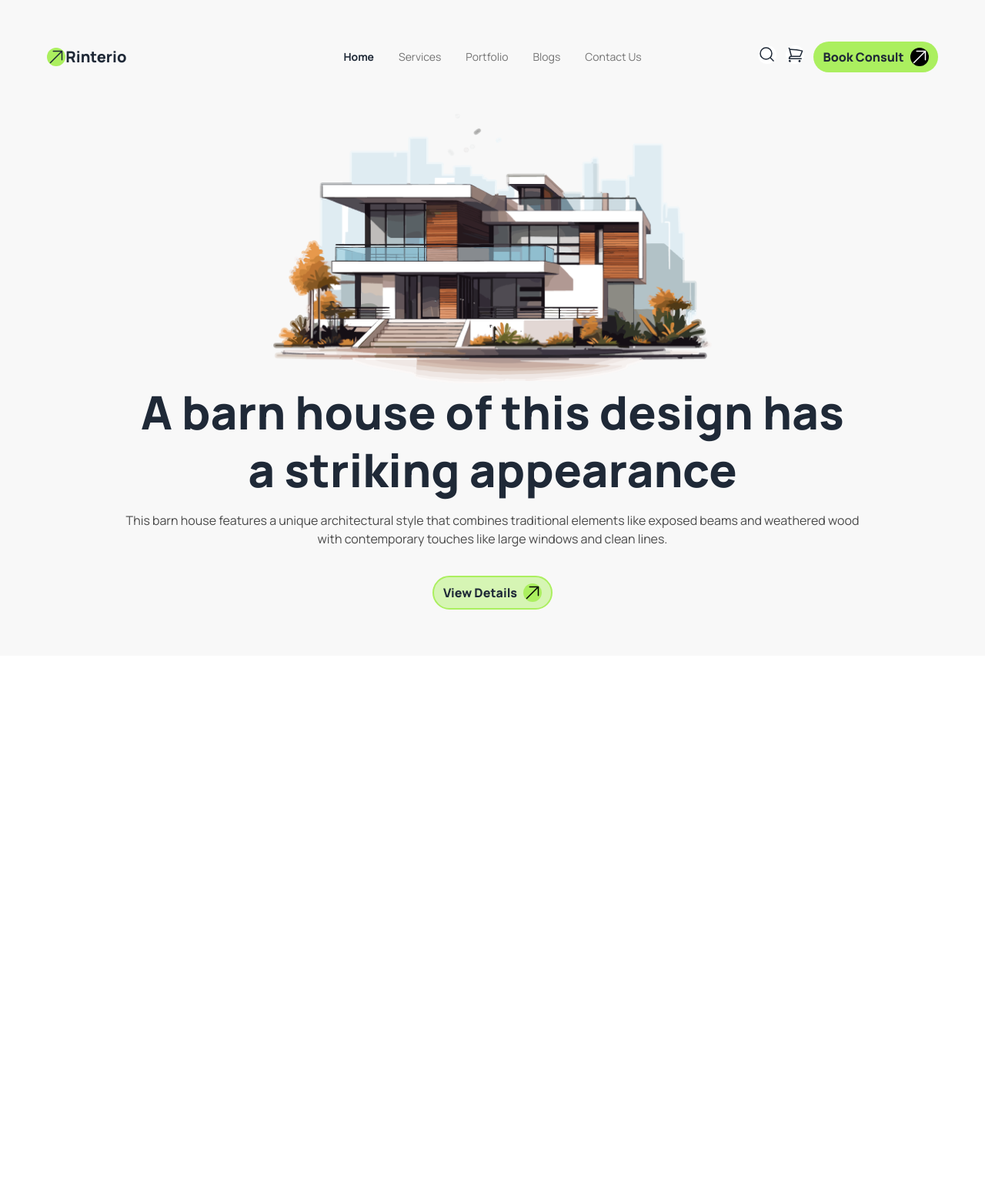
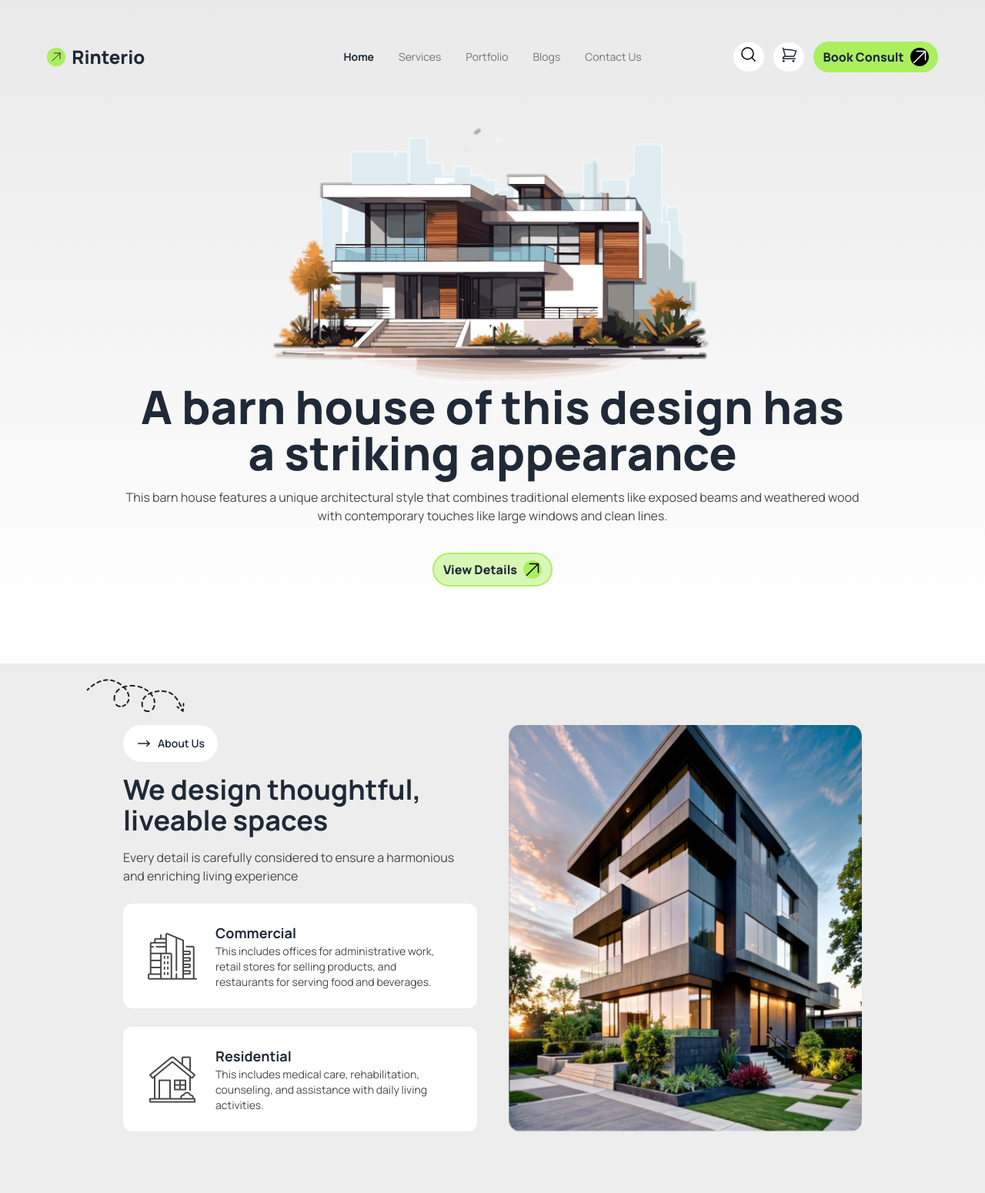
Before and after one commit to MMaria18/Assignment-3, a plain HTML site: page index.html in a window 1280 px wide. Shown: the whole page at 77% size. Before the commit the page ends 852 px from the top, so only its background shows below. Drawn offline with nearby package versions, Linux system fonts and the light colour scheme.

Commit message:
about us done

```diff
--- a/index.html
+++ b/index.html
@@ -47,18 +47,21 @@
 </head>
 <body class="font-Manrope ">
 
-    <header class="bg-body bg-opacity-30 ">
+    <header class="bg-gradient-to-b from-[#E9E9E9] to-white mb-10 ">
 
         <nav class="w-11/12 mx-auto pt-10">
 
             <div class="navbar">
-                <div class="navbar-start">
+                <div class="navbar-start gap-2">
+                <div class="bg-primary rounded-full">
 
-                  <svg xmlns="http://www.w3.org/2000/svg" fill="none" viewBox="0 0 24 24" stroke-width="1.5" stroke="currentColor" class="size-6 bg-primary rounded-full">
+                  <svg xmlns="http://www.w3.org/2000/svg" fill="none" viewBox="0 0 24 24" stroke-width="1.5" stroke="currentColor" class="size-6 bg-primary p-1 rounded-full font-bold">
                     <path stroke-linecap="round" stroke-linejoin="round" d="m4.5 19.5 15-15m0 0H8.25m11.25 0v11.25" />
                   </svg>
+                </div>
 
-                  <a href="#" class=" text-xl font-extrabold">Rinterio</a>
+
+                  <a href="#" class=" text-2xl font-extrabold">Rinterio</a>
                 </div>
                 <div class="navbar-center hidden lg:flex">
                   <ul class="menu menu-horizontal px-1">
@@ -72,18 +75,18 @@
                 <div class="navbar-end">
        <!-- nav end button -->
                   <div class="items-center gap-3 md:flex hidden">
-                    <div>
-                      <button class="">
-                        <svg xmlns="http://www.w3.org/2000/svg" fill="none" viewBox="0 0 24 24" stroke-width="1.5" stroke="currentColor" class="size-6 rounded-full bg-white">
+                    <div  class="bg-white rounded-full">
+                      <button>
+                        <svg xmlns="http://www.w3.org/2000/svg" fill="none" viewBox="0 0 24 24" stroke-width="1.5" stroke="currentColor" class="size-6 rounded-full bg-white my-1 mx-2 items-center flex text-black">
                           <path stroke-linecap="round" stroke-linejoin="round" d="m21 21-5.197-5.197m0 0A7.5 7.5 0 1 0 5.196 5.196a7.5 7.5 0 0 0 10.607 10.607Z" />
                         </svg>
 
                       </button>
                     </div>
 
-                    <div>
+                    <div class="bg-white rounded-full">
                       <button>
-                        <svg xmlns="http://www.w3.org/2000/svg" fill="none" viewBox="0 0 24 24" stroke-width="1.5" stroke="currentColor" class="size-6 rounded-full bg-white">
+                        <svg xmlns="http://www.w3.org/2000/svg" fill="none" viewBox="0 0 24 24" stroke-width="1.5" stroke="currentColor" class="size-6 rounded-full bg-white my-1 mx-2 items-center flex">
                           <path stroke-linecap="round" stroke-linejoin="round" d="M2.25 3h1.386c.51 0 .955.343 1.087.835l.383 1.437M7.5 14.25a3 3 0 0 0-3 3h15.75m-12.75-3h11.218c1.121-2.3 2.1-4.684 2.924-7.138a60.114 60.114 0 0 0-16.536-1.84M7.5 14.25 5.106 5.272M6 20.25a.75.75 0 1 1-1.5 0 .75.75 0 0 1 1.5 0Zm12.75 0a.75.75 0 1 1-1.5 0 .75.75 0 0 1 1.5 0Z" />
                         </svg>
 
@@ -93,6 +96,7 @@
                     <div>
                       <button class="flex items-center bg-primary rounded-3xl px-3 py-2 gap-2">
                         <span class="font-extrabold">Book Consult</span>
+
                         <svg xmlns="http://www.w3.org/2000/svg" fill="none" viewBox="0 0 24 24" stroke-width="1.5" stroke="currentColor" class="size-6 text-white bg-black rounded-full">
                           <path stroke-linecap="round" stroke-linejoin="round" d="m4.5 19.5 15-15m0 0H8.25m11.25 0v11.25" />
                         </svg>
@@ -102,8 +106,8 @@
                   </div>
 
                   <div class="dropdown">
-                    <div tabindex="0" role="button" class="btn btn-ghost lg:hidden">
-                      <svg xmlns="http://www.w3.org/2000/svg" fill="none" viewBox="0 0 24 24" stroke-width="1.5" stroke="currentColor" class="size-6 bg-[#FFFFFF] rounded-full">
+                    <div tabindex="0" role="button" class="btn btn-ghost bg-white rounded-full lg:hidden">
+                      <svg xmlns="http://www.w3.org/2000/svg" fill="none" viewBox="0 0 24 24" stroke-width="1.5" stroke="currentColor" class="size-6 bg-[#FFFFFF] rounded-full  my-1">
                         <path stroke-linecap="round" stroke-linejoin="round" d="M3.75 6.75h16.5M3.75 12h16.5m-16.5 5.25h16.5" />
                       </svg>
 
@@ -139,7 +143,7 @@
 
           <div class="text-center">
 
-            <h1 class="font-extrabold text-6xl leading-tight">A barn house of this design has a striking appearance</h1>
+            <h1 class="font-extrabold text-4xl md:text-6xl leading-tight">A barn house of this design has a striking appearance</h1>
             <p class="text-ternary py-4">This barn house features a unique architectural style that combines traditional elements like exposed beams and weathered wood with contemporary touches like large windows and clean lines.
 
             </p>
@@ -161,6 +165,86 @@
 
 
 
+    <main>
+
+      <!-- about -->
+   <section class="bg-body relative bg-opacity-80">
+
+    <div class="grid md:grid-cols-2 grid-cols-1 w-9/12 mx-auto py-20 gap-10 ">
+
+      <div class="absolute left-28 top-5 lg:block hidden">
+        <img src="assets/Vector.png" alt="">
+      </div>
+
+      <!-- text -->
+
+      <div>
+
+        <button class="btn btn-ghost bg-white rounded-3xl">
+          <svg xmlns="http://www.w3.org/2000/svg" viewBox="0 0 20 20" fill="currentColor" class="size-5">
+            <path fill-rule="evenodd" d="M2 10a.75.75 0 0 1 .75-.75h12.59l-2.1-1.95a.75.75 0 1 1 1.02-1.1l3.5 3.25a.75.75 0 0 1 0 1.1l-3.5 3.25a.75.75 0 1 1-1.02-1.1l2.1-1.95H2.75A.75.75 0 0 1 2 10Z" clip-rule="evenodd" />
+          </svg>
+
+          About Us</button>
+
+          <h3 class="font-bold text-4xl py-4">We design thoughtful, liveable spaces</h3>
+          <p class="text-ternary">Every detail is carefully considered to ensure a harmonious and enriching living experience</p>
+
+          <div class="flex items-center gap-6 bg-white rounded-xl py-6 px-8 my-6">
+            <img src="assets/commercial.png" alt="">
+
+            <div>
+              <h4 class="font-bold text-lg">Commercial</h4>
+              <p class="text-ternary text-sm">This includes offices for administrative work, retail stores for selling products, and restaurants for serving food and beverages.</p>
+            </div>
+
+          </div>
+
+          <div class="flex items-center gap-6 bg-white rounded-xl py-6 px-8 mt-6">
+            <img src="assets/residential.png" alt="">
+
+            <div>
+              <h4 class="font-bold text-lg">Residential</h4>
+              <p class="text-ternary text-sm">This includes medical care, rehabilitation, counseling, and assistance with daily living activities.</p>
+            </div>
+
+          </div>
+
+
+      </div>
+
+
+      <!-- image -->
+
+      <div>
+
+        <img class="h-full" src="assets/Rectangle.png" alt="">
+
+      </div>
+
+
+
+
+
+
+    </div>
+
+
+
+
+
+
+   </section>
+
+
+
+
+
+
+    </main>
+
+
+
 
 
 
```
Also changed, not shown: assets/blog_01.jpg (added), assets/blog_02.jpg (added).
